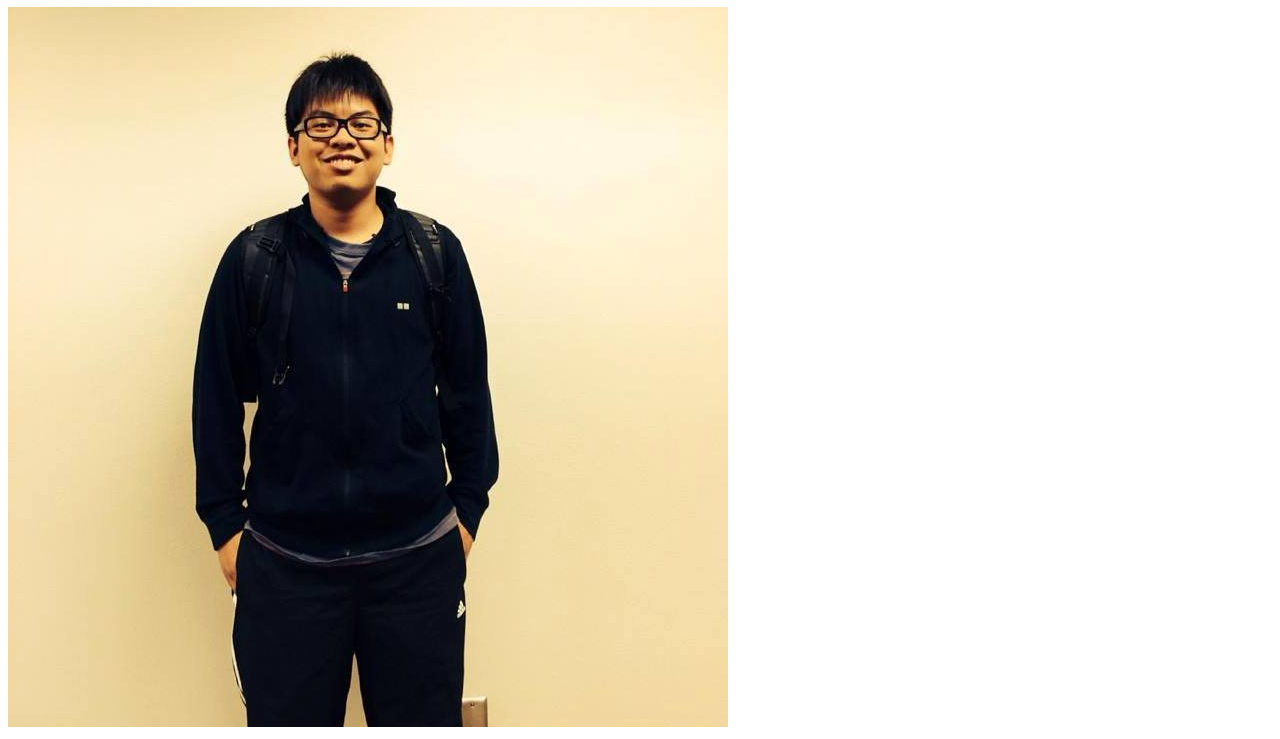
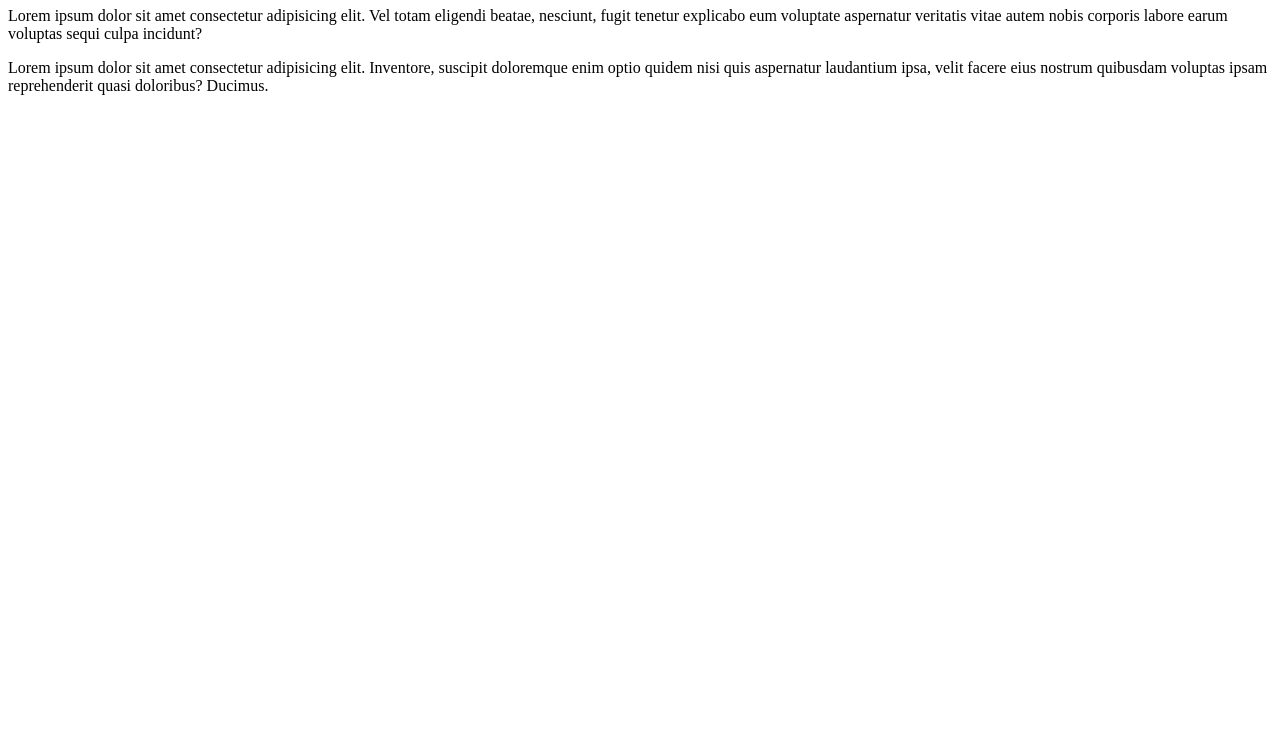
Before and after one commit to kicheungwauongy/kicheungwauongy.github.io, a plain HTML site: page index.html in a window 1280 px wide. Shown: the part 73-812 px from the top of the page. Drawn offline with Linux system fonts and the light colour scheme.

Commit message:
updated index and removed kangaroo image

```diff
--- a/index.html
+++ b/index.html
@@ -8,7 +8,8 @@
 
     <body>
         <h1>Ki Cheung Yau</h1>
-        <img src="assets/images/profile.jpg" alt="Photo">
+        <p>Lorem ipsum dolor sit amet consectetur adipisicing elit. Vel totam eligendi beatae, nesciunt, fugit tenetur explicabo eum voluptate aspernatur veritatis vitae autem nobis corporis labore earum voluptas sequi culpa incidunt?</p>
+        <p>Lorem ipsum dolor sit amet consectetur adipisicing elit. Inventore, suscipit doloremque enim optio quidem nisi quis aspernatur laudantium ipsa, velit facere eius nostrum quibusdam voluptas ipsam reprehenderit quasi doloribus? Ducimus.</p>
     </body>
 
 </html>
```
Also changed, not shown: assets/images/kangaroo.jpg (added), 3 other files.
